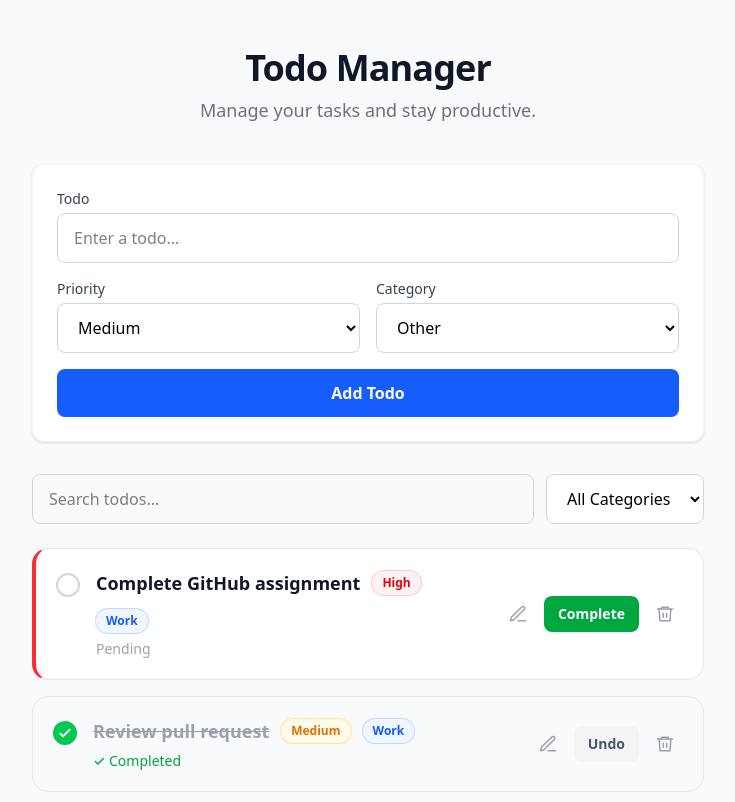
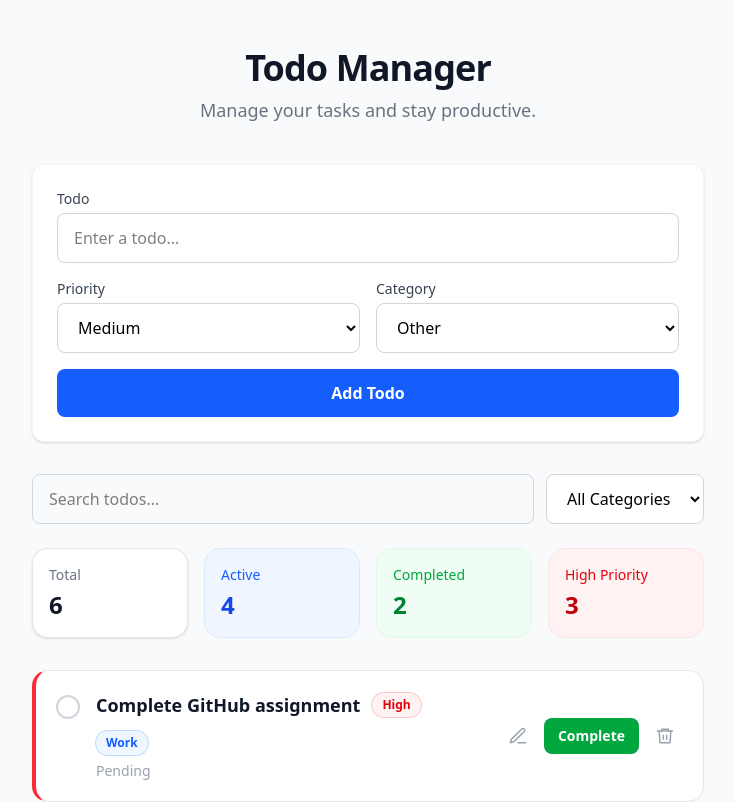
Before and after one commit to SainiCoder41/Todo-List, a React (Vite) app: page / in a window 1280 px wide. Shown: the top 802 px of the page, without its empty margins (272-1007 px from the left). Built offline with nearby package versions, Linux system fonts and the light colour scheme.

Commit message:
feat:add todo statistics overview

```diff
--- a/src/App.jsx
+++ b/src/App.jsx
@@ -98,7 +98,19 @@ const filteredTodos = todos.filter((todo) => {
 
   return matchesSearch && matchesCategory
 })
+const totalTodos = todos.length
 
+const activeTodos = todos.filter(
+  (todo) => !todo.completed
+).length
+
+const completedTodos = todos.filter(
+  (todo) => todo.completed
+).length
+
+const highPriorityTodos = todos.filter(
+  (todo) => todo.priority === 'High' && !todo.completed
+).length
 
   return (
     <div className="min-h-screen bg-gray-50 py-12 px-4 sm:px-6 lg:px-8">
@@ -148,6 +160,52 @@ const filteredTodos = todos.filter((todo) => {
 </div>
 
 
+      {/* Statistics */}
+<div className="grid grid-cols-2 gap-4 mb-8 sm:grid-cols-4">
+
+  {/* Total */}
+  <div className="rounded-2xl border border-gray-200 bg-white p-4 shadow-sm">
+    <p className="text-sm font-medium text-gray-500">
+      Total
+    </p>
+    <p className="mt-1 text-2xl font-bold text-gray-900">
+      {totalTodos}
+    </p>
+  </div>
+
+  {/* Active */}
+  <div className="rounded-2xl border border-blue-100 bg-blue-50 p-4">
+    <p className="text-sm font-medium text-blue-600">
+      Active
+    </p>
+    <p className="mt-1 text-2xl font-bold text-blue-700">
+      {activeTodos}
+    </p>
+  </div>
+
+  {/* Completed */}
+  <div className="rounded-2xl border border-green-100 bg-green-50 p-4">
+    <p className="text-sm font-medium text-green-600">
+      Completed
+    </p>
+    <p className="mt-1 text-2xl font-bold text-green-700">
+      {completedTodos}
+    </p>
+  </div>
+
+  {/* High Priority */}
+  <div className="rounded-2xl border border-red-100 bg-red-50 p-4">
+    <p className="text-sm font-medium text-red-600">
+      High Priority
+    </p>
+    <p className="mt-1 text-2xl font-bold text-red-700">
+      {highPriorityTodos}
+    </p>
+  </div>
+
+</div>
+
+{/* Todo List */}
 {filteredTodos.length > 0 ? (
   <TodoList
     todos={filteredTodos}
```
Lines whose indentation alone changed are shown as unchanged.
